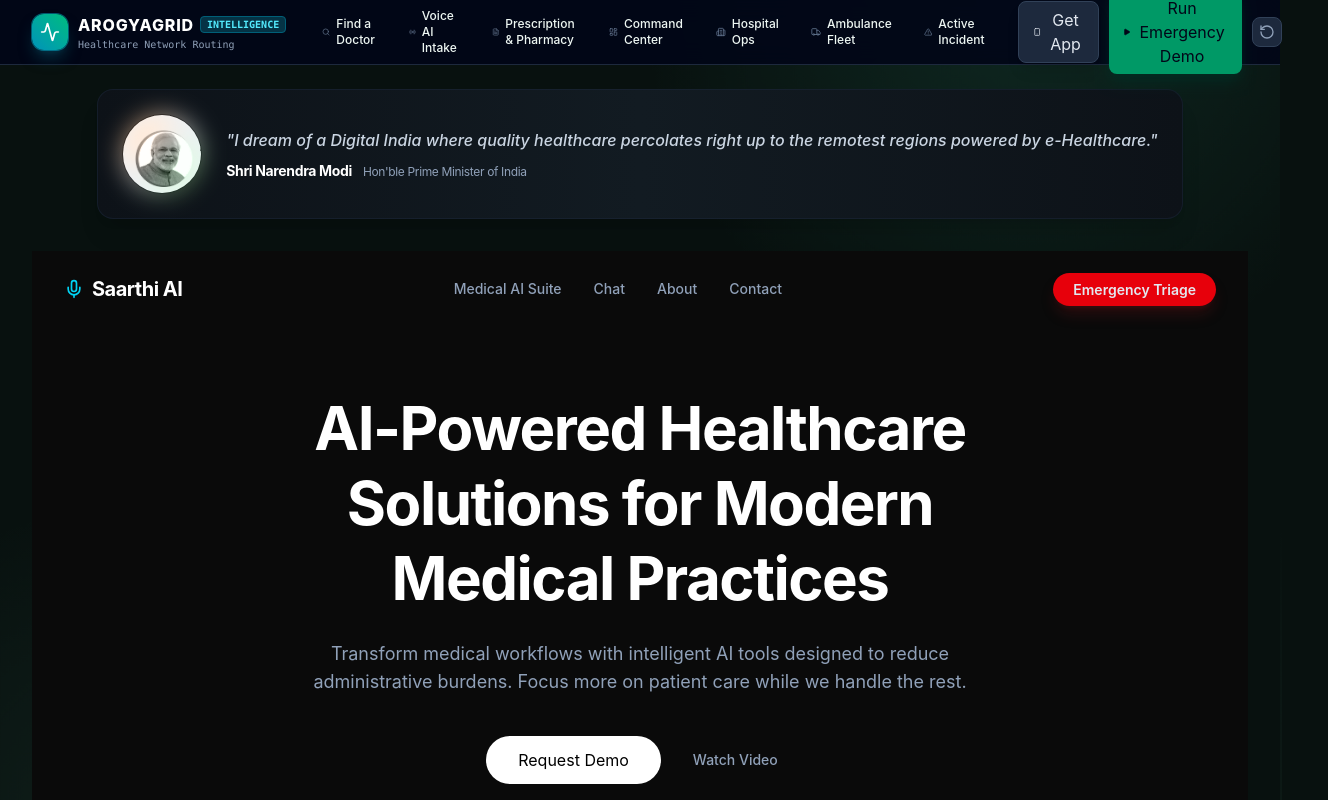
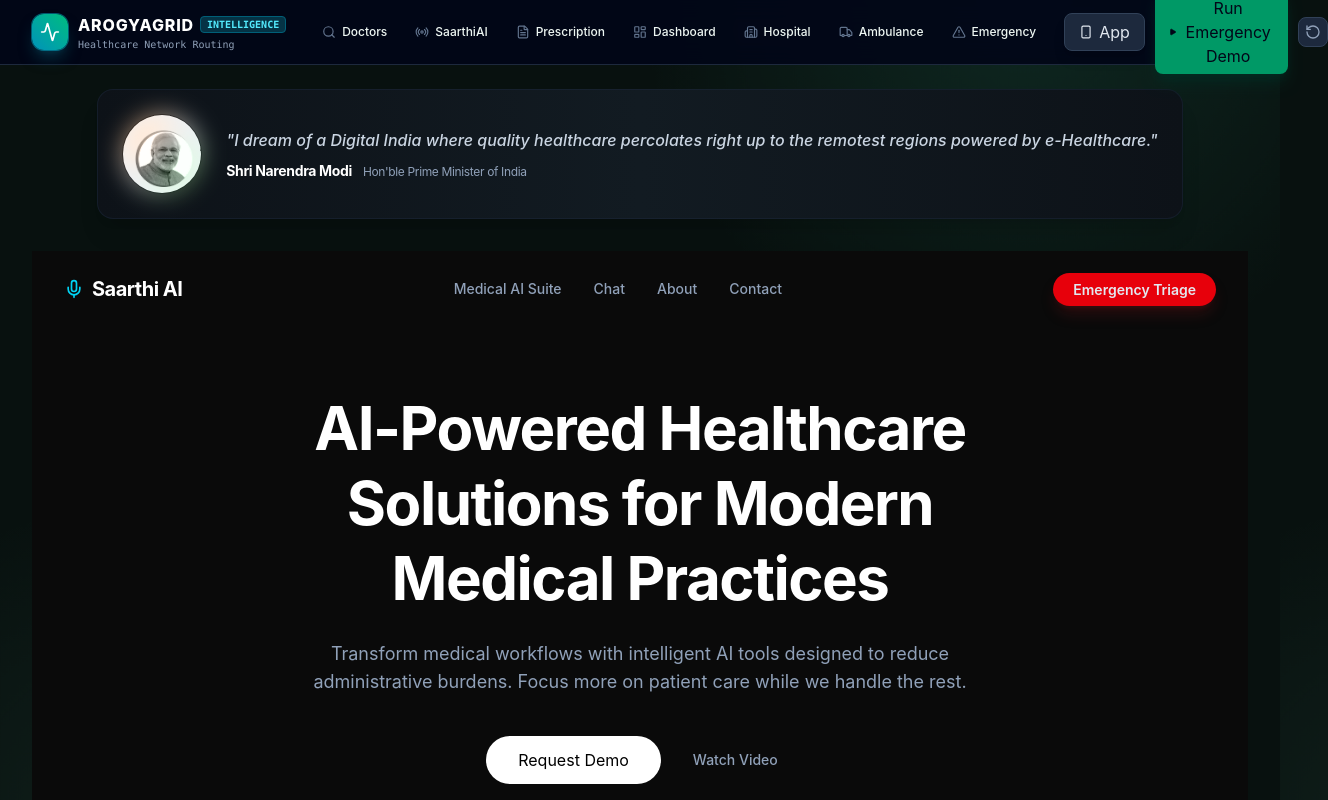
Before and after one commit to quantumcoder-3000/mp_online_healthcare_app, a Next.js app: page / in a window 1280 px wide. Shown: the top 800 px of the page, 1328 px wide, since content can reach past the window. Built offline with nearby package versions, Linux system fonts and the light colour scheme.

Commit message:
feat: simplify navigation to single words and update new APK

```diff
--- a/src/components/common/Header.tsx
+++ b/src/components/common/Header.tsx
@@ -26,13 +26,13 @@ export const Header: React.FC = () => {
   const [showQR, setShowQR] = useState(false);
 
   const navLinks = [
-    { href: "/discovery", label: "Find a Doctor", icon: Search },
-    { href: "/voice", label: "Voice AI Intake", icon: Radio },
-    { href: "/prescription", label: "Prescription & Pharmacy", icon: FileText },
-    { href: "/command-center", label: "Command Center", icon: LayoutDashboard },
-    { href: "/hospital", label: "Hospital Ops", icon: Building2 },
-    { href: "/ambulance", label: "Ambulance Fleet", icon: Truck },
-    { href: "/emergency", label: "Active Incident", icon: AlertTriangle },
+    { href: "/discovery", label: "Doctors", icon: Search },
+    { href: "/voice", label: "SaarthiAI", icon: Radio },
+    { href: "/prescription", label: "Prescription", icon: FileText },
+    { href: "/command-center", label: "Dashboard", icon: LayoutDashboard },
+    { href: "/hospital", label: "Hospital", icon: Building2 },
+    { href: "/ambulance", label: "Ambulance", icon: Truck },
+    { href: "/emergency", label: "Emergency", icon: AlertTriangle },
   ];
 
   return (
@@ -86,7 +86,7 @@ export const Header: React.FC = () => {
               className="hidden sm:flex px-3.5 py-1.5 rounded-lg bg-slate-800 hover:bg-slate-700 text-slate-200 font-bold text-xs items-center gap-1.5 shadow-lg border border-slate-700 transition-all hover:scale-105 active:scale-95"
             >
               <Smartphone className="w-3.5 h-3.5" />
-              <span>Get App</span>
+              <span>App</span>
             </button>
 
             <button
@@ -118,7 +118,7 @@ export const Header: React.FC = () => {
               className="px-3 py-1.5 rounded-lg text-xs font-bold flex items-center gap-1.5 transition-colors bg-cyan-900/30 text-cyan-400 border border-cyan-800/50 mr-2"
             >
               <Download className="w-3.5 h-3.5" />
-              <span>Download App</span>
+              <span>App</span>
             </button>
             {navLinks.map(({ href, label, icon: Icon }) => {
               const isActive = pathname === href;
```
Also changed, not shown: 1 other file (tests, documents, lock files or other folders).
